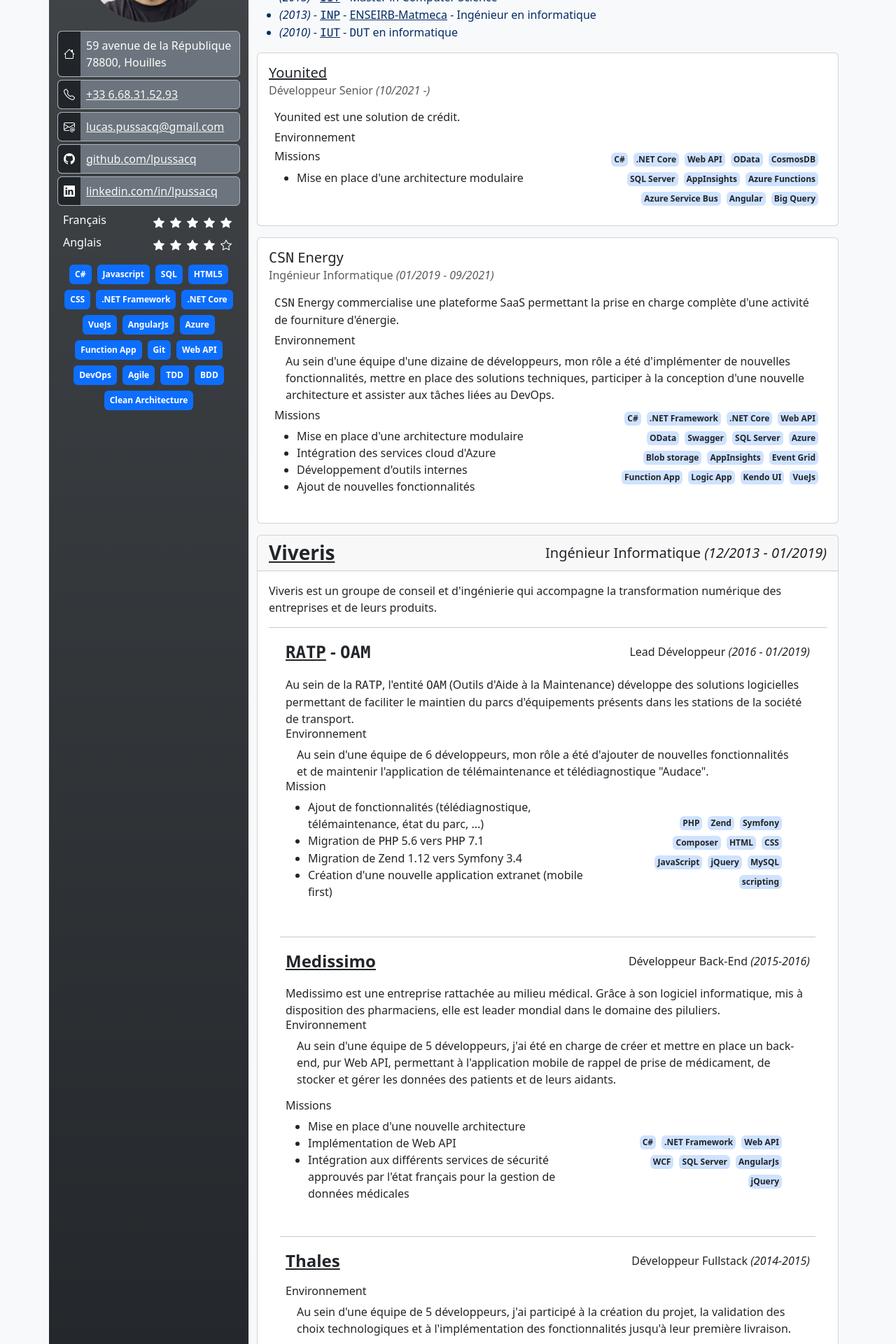
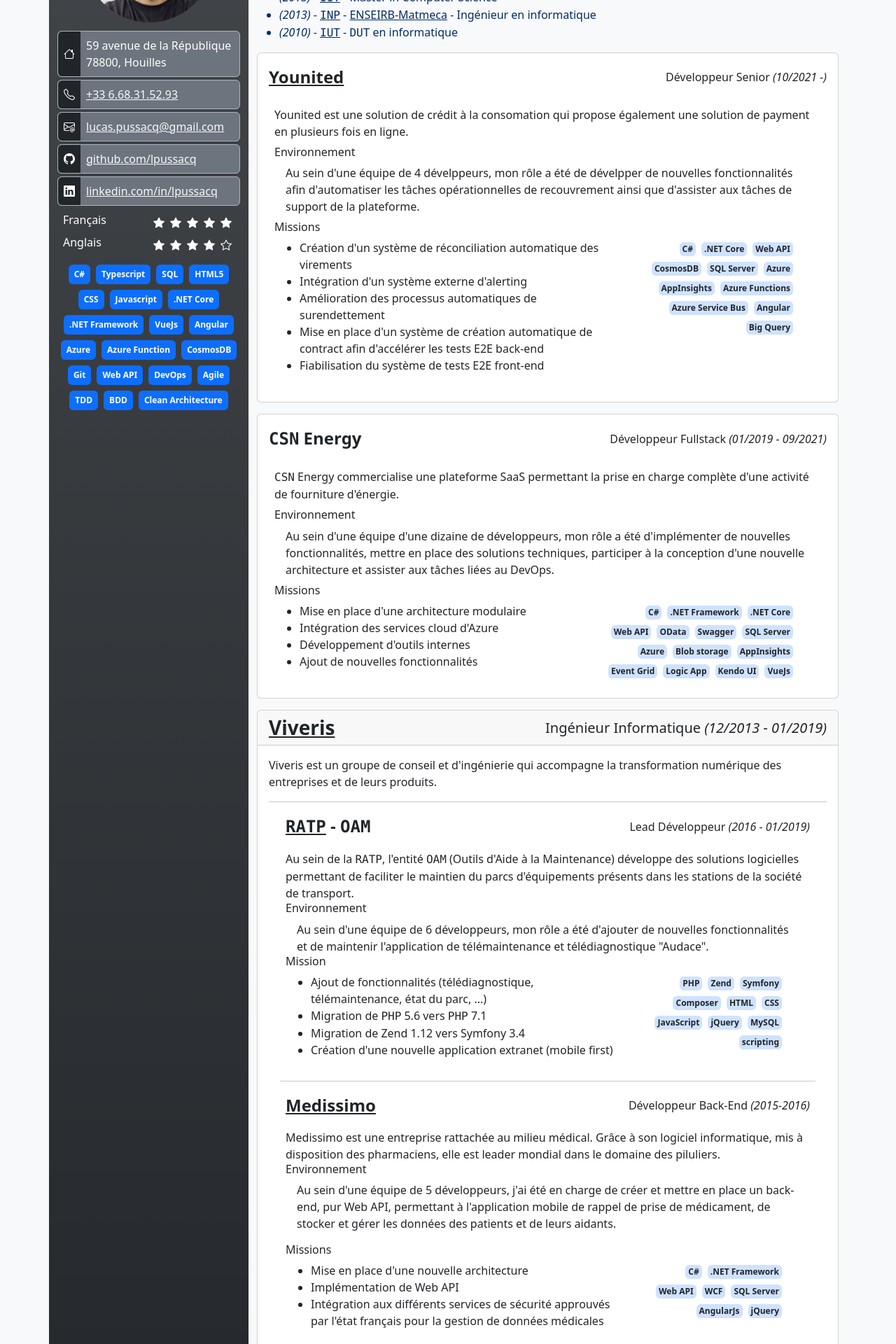
Before and after one commit to lpussacq/lpussacq.github.io, a Vue app: page / in a window 1280 px wide. Shown: the part 160-2080 px from the top of the page at 70% size. Built offline with nearby package versions, Linux system fonts and the light colour scheme.

Commit message:
update mission

```diff
--- a/src/views/Content.vue
+++ b/src/views/Content.vue
@@ -39,48 +39,59 @@
 
             <div class="card mb-3">
                 <div class="card-body">
-                    <h5 class="card-title">
+                    <div class="d-flex mb-3 align-items-center">
+                        <div class="fs-4 fw-bold flex-grow-1">
                             <a href="https://group.younited.com/">Younited</a>
-                    </h5>
-                    <h6 class="card-subtitle mb-2 text-body-secondary">
+                        </div>
+                        <div class="fw-light text-end">
                             Développeur Senior <Date>10/2021 -</Date>
-                    </h6>
+                        </div>
+                    </div>
+
                     <div class="card-text p-2">
                         <div class="mb-2">
-                            Younited est une solution de crédit.
+                            Younited est une solution de crédit à la consomation qui propose également une solution de
+                            payment en plusieurs fois en ligne.
                         </div>
 
                         <Section title="Environnement" class="mb-2">
                             <div class="mx-3">
-
+                                Au sein d'une équipe de 4 dévelppeurs, mon rôle a été de dévelpper de nouvelles
+                                fonctionnalités afin d'automatiser les tâches opérationnelles de recouvrement ainsi que
+                                d'assister aux tâches de support de la plateforme.
                             </div>
                         </Section>
 
-                        <div class="row">
-                            <Section title="Missions" class="col-7">
-                                <ul>
-                                    <li>Mise en place d'une architecture modulaire</li>
-
+                        <Section title="Missions">
+                            <div class="row mx-4">
+                                <ul class="col-8">
+                                    <li>Création d'un système de réconciliation automatique des virements</li>
+                                    <li>Intégration d'un système externe d'alerting</li>
+                                    <li>Amélioration des processus automatiques de surendettement</li>
+                                    <li>Mise en place d'un système de création automatique de contract afin d'accélérer les
+                                        tests E2E back-end</li>
+                                    <li>Fiabilisation du système de tests E2E front-end</li>
                                 </ul>
-                            </Section>
-
-                            <Cloud class="col-5 text-end" :words="[
-                        'C#', '.NET Core', 'Web API', 'OData', 'CosmosDB', 'SQL Server', 'AppInsights', 'Azure Functions', 'Azure Service Bus', 'Angular', 'Big Query'
+                                <Cloud class="col-4 text-end" :words="[
+                                    'C#', '.NET Core', 'Web API', 'CosmosDB', 'SQL Server', 'Azure', 'AppInsights', 'Azure Functions', 'Azure Service Bus', 'Angular', 'Big Query'
                                 ]">
                                 </Cloud>
                             </div>
+                        </Section>
                     </div>
                 </div>
             </div>
 
             <div class="card mb-3">
                 <div class="card-body">
-                    <h5 class="card-title">
+                    <div class="d-flex mb-3 align-items-center">
+                        <div class="fs-4 fw-bold flex-grow-1">
                             <Mono>CSN</Mono> Energy
-                    </h5>
-                    <h6 class="card-subtitle mb-2 text-body-secondary">
-                        Ingénieur Informatique <Date>01/2019 - 09/2021</Date>
-                    </h6>
+                        </div>
+                        <div class="fw-light text-end">
+                            Développeur Fullstack <Date>01/2019 - 09/2021</Date>
+                        </div>
+                    </div>
                     <div class="card-text p-2">
                         <div class="mb-2">
                             <Mono>CSN</Mono> Energy commercialise une plateforme SaaS permettant
@@ -89,25 +100,27 @@
 
                         <Section title="Environnement" class="mb-2">
                             <div class="mx-3">
-                                Au sein d'une équipe d'une dizaine de développeurs, mon rôle a été d'implémenter de nouvelles fonctionnalités, mettre en place des solutions techniques, participer à la conception d'une nouvelle architecture et assister aux tâches liées au DevOps.
+                                Au sein d'une équipe d'une dizaine de développeurs, mon rôle a été d'implémenter de
+                                nouvelles fonctionnalités, mettre en place des solutions techniques, participer à la
+                                conception d'une nouvelle architecture et assister aux tâches liées au DevOps.
                             </div>
                         </Section>
 
-                        <div class="row">
-                            <Section title="Missions" class="col-7">
-                                <ul>
+                        <Section title="Missions">
+                            <div class="row mx-4">
+                                <ul class="col-7">
                                     <li>Mise en place d'une architecture modulaire</li>
                                     <li>Intégration des services cloud d'Azure</li>
                                     <li>Développement d'outils internes</li>
                                     <li>Ajout de nouvelles fonctionnalités</li>
                                 </ul>
-                            </Section>
-
                                 <Cloud class="col-5 text-end" :words="[
-                        'C#', '.NET Framework', '.NET Core','Web API', 'OData', 'Swagger', 'SQL Server','Azure', 'Blob storage', 'AppInsights', 'Event Grid', 'Function App', 'Logic App', 'Kendo UI', 'VueJs'
+                                    'C#', '.NET Framework', '.NET Core', 'Web API', 'OData', 'Swagger', 'SQL Server', 'Azure', 'Blob storage', 'AppInsights', 'Event Grid', 'Logic App', 'Kendo UI', 'VueJs'
                                 ]">
                                 </Cloud>
                             </div>
+                        </Section>
+
                     </div>
                 </div>
             </div>
@@ -115,7 +128,7 @@
             <div class="card mb-3">
                 <h3 class="d-flex align-items-center card-header">
                     <div class="fs-3 fw-bold flex-grow-1">
-                        <a class="title-company" href="https://www.viveris.fr/">Viveris</a>
+                        <a href="https://www.viveris.fr/">Viveris</a>
                     </div>
                     <div class="fs-5 fw-light text-end">
                         Ingénieur Informatique <Date>12/2013 - 01/2019</Date>
@@ -131,7 +144,7 @@
                         <div class="card-text px-2">
                             <div class="d-flex mb-3 align-items-center">
                                 <div class="fs-4 fw-bold flex-grow-1">
-                                    <a class="title-company" href="https://www.ratp.fr/">
+                                    <a href="https://www.ratp.fr/">
                                         <Mono>RATP</Mono>
                                     </a> - <Mono>OAM</Mono>
                                 </div>
@@ -154,9 +167,9 @@
                                 </div>
                             </Section>
 
-                            <div class="row">
-                                <Section title="Mission" class="col-7">
-                                    <ul>
+                            <Section title="Mission">
+                                <div class="row mx-4">
+                                    <ul class="col-8">
                                         <li>
                                             Ajout de fonctionnalités (télédiagnostique, télémaintenance, état du parc, ...)
                                         </li>
@@ -170,9 +183,7 @@
                                             Création d'une nouvelle application extranet (mobile first)
                                         </li>
                                     </ul>
-                                </Section>
-
-                                    <Cloud class="col-5 text-end p-5" :words="[
+                                    <Cloud class="col-4 text-end" :words="[
                                         'PHP', 'Zend', 'Symfony', 'Composer',
                                         'HTML', 'CSS', 'JavaScript', 'jQuery',
                                         'MySQL', 'scripting'
@@ -180,6 +191,8 @@
 
                                     </Cloud>
                                 </div>
+                            </Section>
+
                         </div>
 
                         <hr>
@@ -187,7 +200,7 @@
                         <div class="card-text px-2">
                             <div class="d-flex mb-3 align-items-center">
                                 <div class="fs-4 fw-bold flex-grow-1">
-                                    <a class="title-company" href="https://www.medissimo.fr/">Medissimo</a>
+                                    <a href="https://www.medissimo.fr/">Medissimo</a>
                                 </div>
                                 <div class="fw-light text-end">
                                     Développeur Back-End <Date>2015-2016</Date>
@@ -206,9 +219,9 @@
                                 </div>
                             </Section>
 
-                            <div class="row">
-                                <Section title="Missions" class="col-7">
-                                    <ul>
+                            <Section title="Missions">
+                                <div class="row mx-4">
+                                    <ul class="col-8">
                                         <li>Mise en place d'une nouvelle architecture</li>
                                         <li>Implémentation de Web API</li>
                                         <li>Intégration aux différents services de sécurité approuvés par l'état français
@@ -217,15 +230,15 @@
                                             gestion de
                                             données médicales</li>
                                     </ul>
-                                </Section>
-
-                                <Cloud class="col-5 text-end p-5" :words="[
+                                    <Cloud class="col-4 text-end" :words="[
                                         'C#', '.NET Framework',
                                         'Web API', 'WCF',
                                         'SQL Server',
                                         'AngularJs', 'jQuery'
                                     ]"></Cloud>
                                 </div>
+                            </Section>
+
                         </div>
 
                         <hr>
@@ -233,7 +246,7 @@
                         <div class="card-text px-2">
                             <div class="d-flex mb-3 align-items-center">
                                 <div class="fs-4 fw-bold flex-grow-1">
-                                    <a class="title-company" href="https://www.thalesgroup.com/fr">Thales</a>
+                                    <a href="https://www.thalesgroup.com/fr">Thales</a>
                                 </div>
                                 <div class="fw-light text-end">
                                     Développeur Fullstack <Date>2014-2015</Date>
@@ -247,23 +260,23 @@
                                 </div>
                             </Section>
 
-                            <div class="row">
-                                <Section title="Missions" class="col-8">
-                                    <ul>
+                            <Section title="Missions">
+                                <div class="row mx-4">
+                                    <ul class="col-8">
                                         <li>Validation des technologies front-end et de leur intégration back-end</li>
                                         <li>Implémentation d'une architecture MVC front-end avec RequireJs et DHTMLX</li>
                                         <li>Implémentation des fonctionnalités Back-End</li>
                                         <li>Mise en place de Selenium</li>
                                     </ul>
-                                </Section>
-
-                                <Cloud class="col-4 text-end p-4" :words="[
+                                    <Cloud class="col-4 text-end" :words="[
                                         'C#', '.NET Framework', 'Asp.Net 4 MVC',
                                         'JavaScript', 'RequireJs', 'DHTMLX',
                                         'Oracle 11G'
                                     ]">
                                     </Cloud>
                                 </div>
+                            </Section>
+
                         </div>
                     </div>
                 </div>
--- a/src/views/Highlight.vue
+++ b/src/views/Highlight.vue
@@ -33,16 +33,18 @@
 
       <Cloud class="text-center" spacing="p-2" text="text-white" color="bg-primary" :words="[
         'C#',
-        'Javascript',
+        'Typescript',
         'SQL',
         'HTML5',
         'CSS',
+        'Javascript',
+        '.NET Core',
         '.NET Framework',
-        '.NET Core',
         'VueJs',
-        'AngularJs',
+        'Angular',
         'Azure',
-        'Function App',
+        'Azure Function',
+        'CosmosDB',
         'Git',
         'Web API',
         'DevOps',
```
Lines whose indentation alone changed are shown as unchanged.
